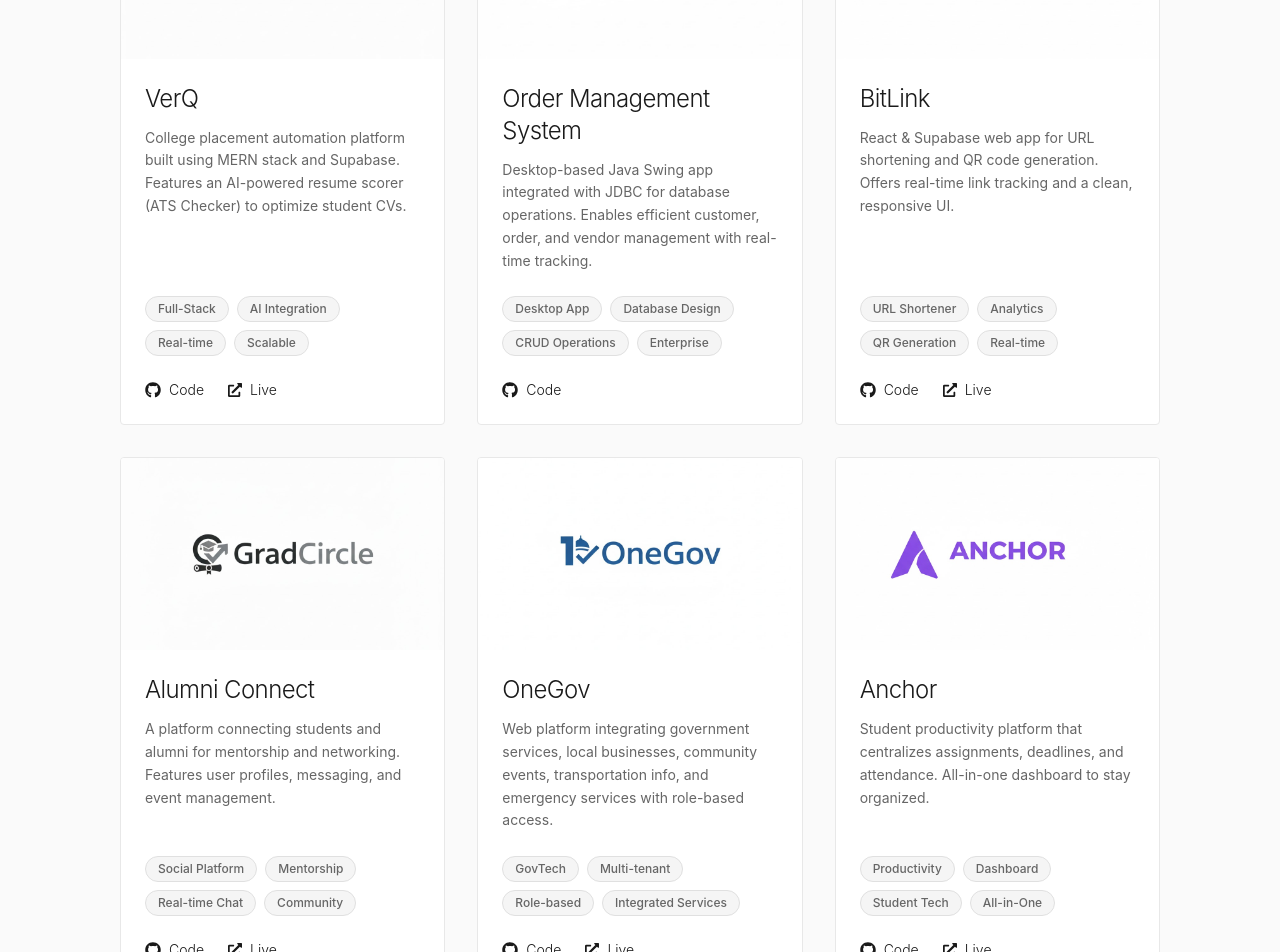
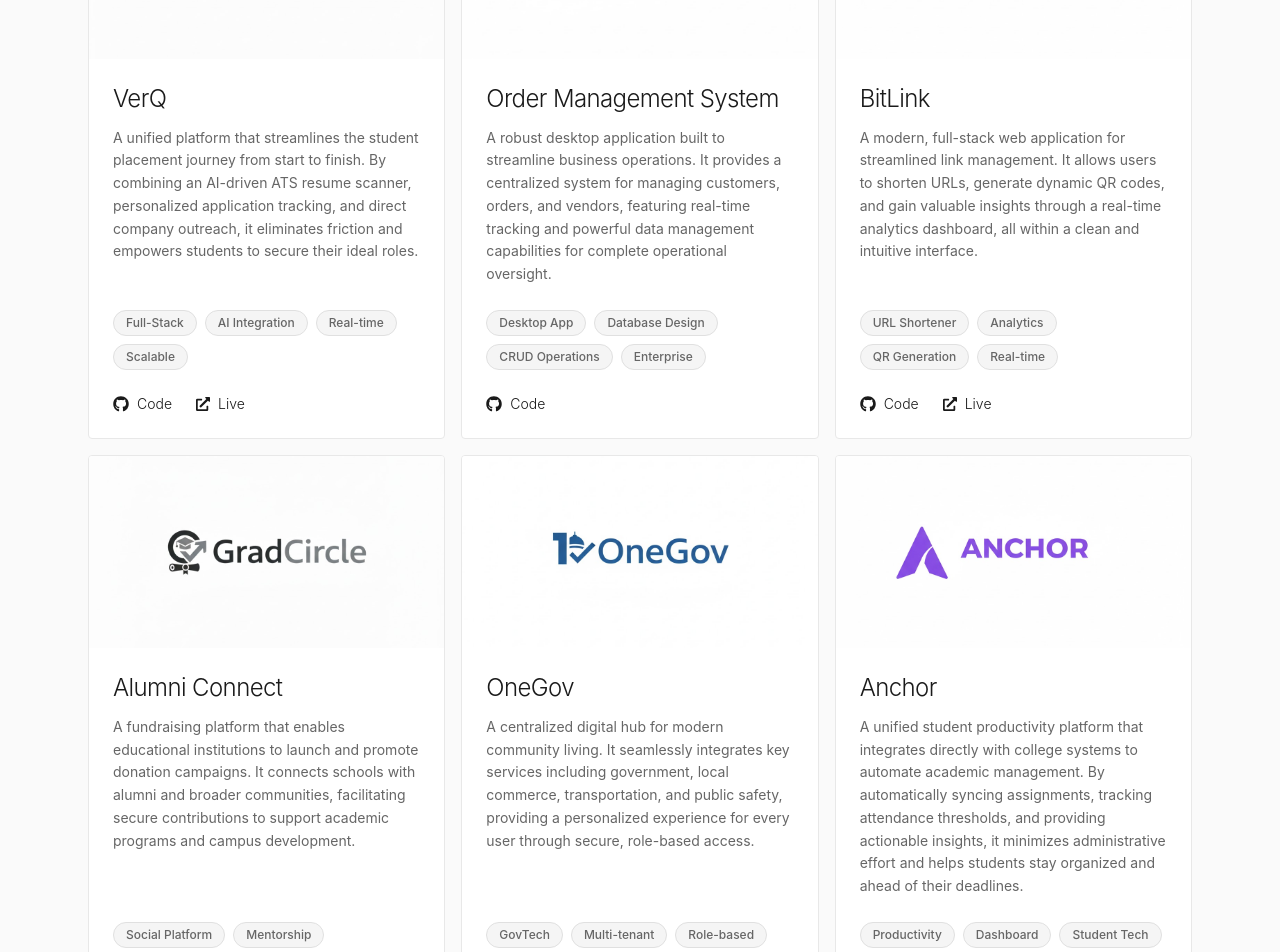
Before and after one commit to YHQZ1/portfolio, a React (Vite) app: page / in a window 1280 px wide. Shown: the part 720-1672 px from the top of the page. Built offline with nearby package versions, Linux system fonts and the light colour scheme.

Commit message:
updated projects section

```diff
--- a/src/pages/About.jsx
+++ b/src/pages/About.jsx
@@ -37,7 +37,7 @@ export default function About() {
         darkMode ? "bg-[#0a0a0a]" : "bg-[#fafafa]"
       } px-4 sm:px-6`}
     >
-      <div className="max-w-8xl mx-auto px-4 sm:px-6 md:px-8 lg:px-16 xl:px-24 pt-24 sm:pt-28 md:pt-32 pb-10">
+      <div className="max-w-8xl mx-auto px-2 sm:px-4 md:px-6 lg:px-12 xl:px-16 pt-24 sm:pt-28 md:pt-32 pb-10">
         {/* Hero Section with Image and Bio */}
         <div className="grid grid-cols-1 lg:grid-cols-3 gap-8 sm:gap-12 md:gap-16 lg:gap-20 mb-16 sm:mb-20">
           {/* Left: Large Image */}
--- a/src/pages/Work.jsx
+++ b/src/pages/Work.jsx
@@ -36,7 +36,7 @@ export default function Work() {
     {
       title: "VerQ",
       description:
-        "College placement automation platform built using MERN stack and Supabase. Features an AI-powered resume scorer (ATS Checker) to optimize student CVs.",
+        "A unified platform that streamlines the student placement journey from start to finish. By combining an AI-driven ATS resume scanner, personalized application tracking, and direct company outreach, it eliminates friction and empowers students to secure their ideal roles.",
       tags: ["Full-Stack", "AI Integration", "Real-time", "Scalable"],
       github: "https://github.com/About-Rudra/Verq",
       live: "https://verq-pi.vercel.app",
@@ -45,7 +45,7 @@ export default function Work() {
     {
       title: "Order Management System",
       description:
-        "Desktop-based Java Swing app integrated with JDBC for database operations. Enables efficient customer, order, and vendor management with real-time tracking.",
+        "A robust desktop application built to streamline business operations. It provides a centralized system for managing customers, orders, and vendors, featuring real-time tracking and powerful data management capabilities for complete operational oversight.",
       tags: ["Desktop App", "Database Design", "CRUD Operations", "Enterprise"],
       github: "https://github.com/YHQZ1/Order-Management-System",
       live: "#",
@@ -54,7 +54,7 @@ export default function Work() {
     {
       title: "BitLink",
       description:
-        "React & Supabase web app for URL shortening and QR code generation. Offers real-time link tracking and a clean, responsive UI.",
+        "A modern, full-stack web application for streamlined link management. It allows users to shorten URLs, generate dynamic QR codes, and gain valuable insights through a real-time analytics dashboard, all within a clean and intuitive interface.",
       tags: ["URL Shortener", "Analytics", "QR Generation", "Real-time"],
       github: "https://github.com/YHQZ1/BitLink",
       live: "https://btlink.vercel.app/",
@@ -63,7 +63,7 @@ export default function Work() {
     {
       title: "Alumni Connect",
       description:
-        "A platform connecting students and alumni for mentorship and networking. Features user profiles, messaging, and event management.",
+        "A fundraising platform that enables educational institutions to launch and promote donation campaigns. It connects schools with alumni and broader communities, facilitating secure contributions to support academic programs and campus development.",
       tags: ["Social Platform", "Mentorship", "Real-time Chat", "Community"],
       github: "https://github.com/YHQZ1/ISCKON-Alumni-Connect",
       live: "https://gradcircle.vercel.app/",
@@ -72,7 +72,7 @@ export default function Work() {
     {
       title: "OneGov",
       description:
-        "Web platform integrating government services, local businesses, community events, transportation info, and emergency services with role-based access.",
+        "A centralized digital hub for modern community living. It seamlessly integrates key services including government, local commerce, transportation, and public safety, providing a personalized experience for every user through secure, role-based access.",
       tags: ["GovTech", "Multi-tenant", "Role-based", "Integrated Services"],
       github: "https://github.com/YHQZ1/OneGov",
       live: "https://one-gov.vercel.app/",
@@ -81,7 +81,7 @@ export default function Work() {
     {
       title: "Anchor",
       description:
-        "Student productivity platform that centralizes assignments, deadlines, and attendance. All-in-one dashboard to stay organized.",
+        "A unified student productivity platform that integrates directly with college systems to automate academic management. By automatically syncing assignments, tracking attendance thresholds, and providing actionable insights, it minimizes administrative effort and helps students stay organized and ahead of their deadlines.",
       tags: ["Productivity", "Dashboard", "Student Tech", "All-in-One"],
       github: "https://github.com/YHQZ1/Anchor",
       live: "https://anchor-dev.vercel.app/",
@@ -328,7 +328,7 @@ export default function Work() {
         darkMode ? "bg-[#0a0a0a]" : "bg-[#fafafa]"
       } px-4 sm:px-6`}
     >
-      <div className="max-w-8xl mx-auto px-4 sm:px-6 md:px-8 lg:px-16 xl:px-24 pt-24 sm:pt-28 md:pt-32 pb-10">
+      <div className="max-w-8xl mx-auto px-2 sm:px-4 md:px-6 lg:px-12 xl:px-16 pt-24 sm:pt-28 md:pt-32 pb-10">
         <div className="mb-20 sm:mb-24 md:mb-32">
           <h1
             className={`text-4xl sm:text-5xl md:text-6xl lg:text-7xl xl:text-8xl font-extralight mb-6 sm:mb-8 ${
@@ -371,7 +371,7 @@ export default function Work() {
             >
               Projects
             </h2>
-            <div className="grid grid-cols-1 sm:grid-cols-2 xl:grid-cols-3 gap-4 sm:gap-6 md:gap-8">
+            <div className="grid grid-cols-1 sm:grid-cols-2 xl:grid-cols-3 gap-4 sm:gap-4 md:gap-4">
               {projects.map((project, index) => (
                 <div
                   key={index}
@@ -454,7 +454,7 @@ export default function Work() {
             >
               Technical Skills
             </h2>
-            <div className="grid grid-cols-1 sm:grid-cols-2 lg:grid-cols-3 xl:grid-cols-4 gap-4 sm:gap-6">
+            <div className="grid grid-cols-1 sm:grid-cols-2 lg:grid-cols-3 xl:grid-cols-4 gap-4 sm:gap-4">
               {technicalSkills.map((skill, index) => (
                 <div
                   key={index}
@@ -462,7 +462,7 @@ export default function Work() {
                     darkMode
                       ? "border-[#2a2a2a] bg-[#0f0f0f]"
                       : "border-[#e0e0e0] bg-white"
-                  } rounded-xl`}
+                  } rounded-sm`}
                 >
                   <div className="flex items-center gap-3 sm:gap-4 mb-3 sm:mb-4">
                     <img
```
